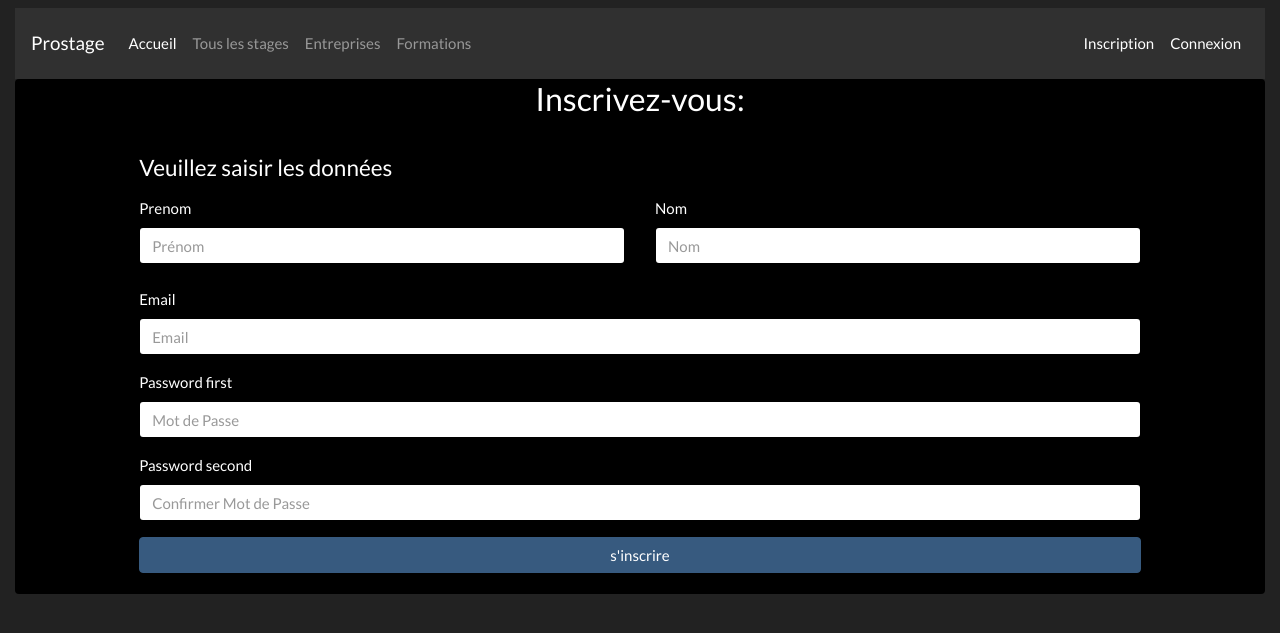
After one commit to richardoot/Prostage, a Symfony app: template templates/security/inscription.html.twig in a window 1280 px wide. The commit adds this page. Shown: the top 633 px of the page. Run offline with Twig, Linux system fonts and the light colour scheme; the template is opened without the code that fills it, so the values that code supplies are empty; form fields are guessed from the names that the template uses; some libraries are stand-ins or nearby versions.

Commit message:
Mise en place formulaire d'inscription

```diff
--- a/templates/base.html.twig
+++ b/templates/base.html.twig
@@ -59,6 +59,10 @@
                     </li>
                   {% else %} <!-- Actuellement deconnecter -->
                     <li class="nav-item active">
+                      <a class="nav-link" href="{{path('app_inscription')}}"> Inscription</a>
+                    </li>
+
+                    <li class="nav-item active">
                       <a class="nav-link" href="{{path('app_login')}}"> Connexion</a>
                     </li>
                   {% endif %}
--- a/templates/pro_stage/index.html.twig
+++ b/templates/pro_stage/index.html.twig
@@ -35,12 +35,12 @@
 
     <!-- Contenu Page d'accueil -->
       <h1> Page d'accueil </h1>
-      <p>
+      <p style="text-align: justify;">
         L'informatique est un domaine d'activité scientifique, technique et industriel concernant le traitement automatique de l'information par l'exécution de programmes informatiques par des machines : des systèmes embarqués, des ordinateurs, des robots, des automates, etc.
 
         Ces champs d'application peuvent être séparés en deux branches, l'une, de nature théorique, qui concerne la définition de concepts et modèles, et l'autre, de nature pratique, qui s'intéresse aux techniques concrètes de mise en œuvre. Certains domaines de l'informatique peuvent être très abstraits, comme la complexité algorithmique, et d'autres peuvent être plus proches d'un public profane. Ainsi, la théorie des langages demeure un domaine davantage accessible aux professionnels formés (description des ordinateurs et méthodes de programmation), tandis que les métiers liés aux interfaces homme-machine sont accessibles à un plus large public.
       </p>
-      <p>
+      <p style="text-align: justify;">
         Le terme « informatique » résulte de l'association du terme « information » au suffixe « -ique » signifiant « qui est propre à ». Comme adjectif, il s'applique à l'ensemble des traitements liés à l'emploi des ordinateurs et systèmes numériques. Comme substantif, il désigne les activités liées à la conception et à la mise en œuvre de ces machines. Des questions de télécommunications comme le traitement du signal ou la théorie de l'information, aussi bien que des problèmes mathématiques comme la calculabilité s'y rattachent. Dans le vocabulaire universitaire américain, l'informatique (« computer science ») désigne surtout l'informatique théorique : un ensemble de sciences formelles qui ont pour objet d'étude la notion d'information et des procédés de traitement automatique de celle-ci, l'algorithmique.
 
         Les applications de l'informatique depuis les années 1950 forment la base du secteur d'activité des technologies de l'information et de la communication. Ce secteur industriel et commercial est lié à la fois aux procédés (logiciel, architectures de systèmes) et au matériel (électronique, télécommunication). Le secteur fournit également de nombreux services liés à l'utilisation de ses produits : développement, maintenance, enseignement, assistance, surveillance et entretien.
--- /dev/null
+++ b/templates/security/inscription.html.twig
@@ -0,0 +1,33 @@
+{% extends 'base.html.twig' %}
+
+{% block title %} Prostage - Inscription{% endblock %}
+
+{% block body %}
+
+
+  <div class="card mb-3" style="background: black;">
+    <h3 style="text-align: center;"> Inscrivez-vous: </h3>
+    <div class="card-body" style="background: black;">
+      <div class="row">
+        <div class="col-10 offset-1">
+           <h4>Veuillez saisir les données</h4>
+           {{form_start(formulaire, {'attr': {'novalidate': 'novalidate'}})}}
+        </div>
+        <div class="col-5 offset-1">
+              {{form_row(formulaire.prenom,{'attr': {'placeholder': 'Prénom'}})}}
+        </div>
+        <div class="col-5">
+              {{form_row(formulaire.nom,{'attr': {'placeholder': 'Nom'}})}}
+        </div>
+        <div class="col-10 offset-1">
+              {{form_row(formulaire.email,{'attr': {'placeholder': 'Email'}})}}
+              {{form_row(formulaire.password.first,{'attr': {'placeholder': 'Mot de Passe'}})}}
+              {{form_row(formulaire.password.second,{'attr': {'placeholder': 'Confirmer Mot de Passe'}})}}
+              <button class="btn btn-primary btn-block" type="submit"> s'inscrire </button>
+           {{form_end(formulaire)}}
+        </div>
+      </div>
+    </div>
+  </div>
+
+{% endblock %}
```
Also changed, not shown: src/Controller/SecurityController.php (+51 -0 lines), src/Entity/User.php (+13 -0 lines), src/Form/UserType.php (added, +38 -0 lines), templates/security/login.html.twig (+11 -9 lines), public/images/img1.jpg, public/images/img2.jpg, public/images/img3.jpg, public/images/img4.jpg (added).
